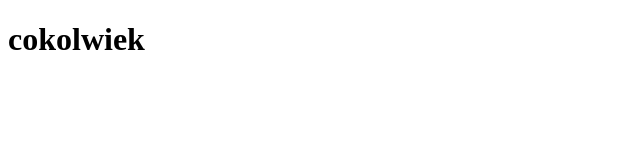
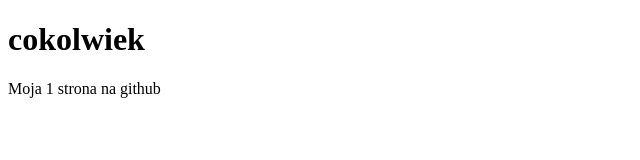
Before and after one commit to Joanna9819/Joanna9819.github.io, a plain HTML site: page index.html in a window 1280 px wide. Shown: the whole page, without its empty margins (0-640 px from the left). Drawn offline with Linux system fonts and the light colour scheme.

Commit message:
Modyfikacja strony

```diff
--- a/index.html
+++ b/index.html
@@ -2,5 +2,6 @@
 <html>
     <body>
         <h1>cokolwiek</h1>
+        <p>Moja 1 strona na github</p>
     </body>
 </html>
```
